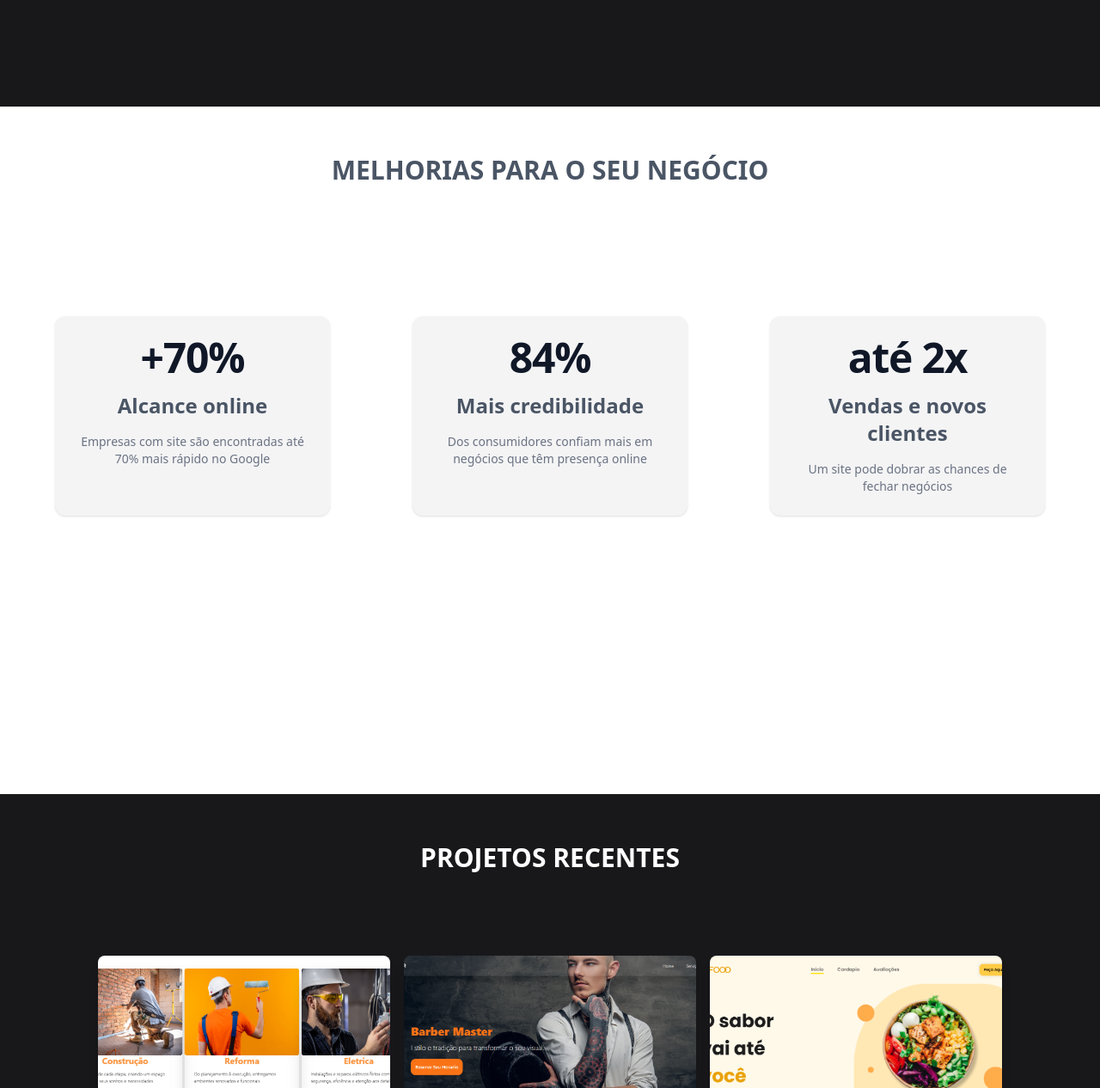
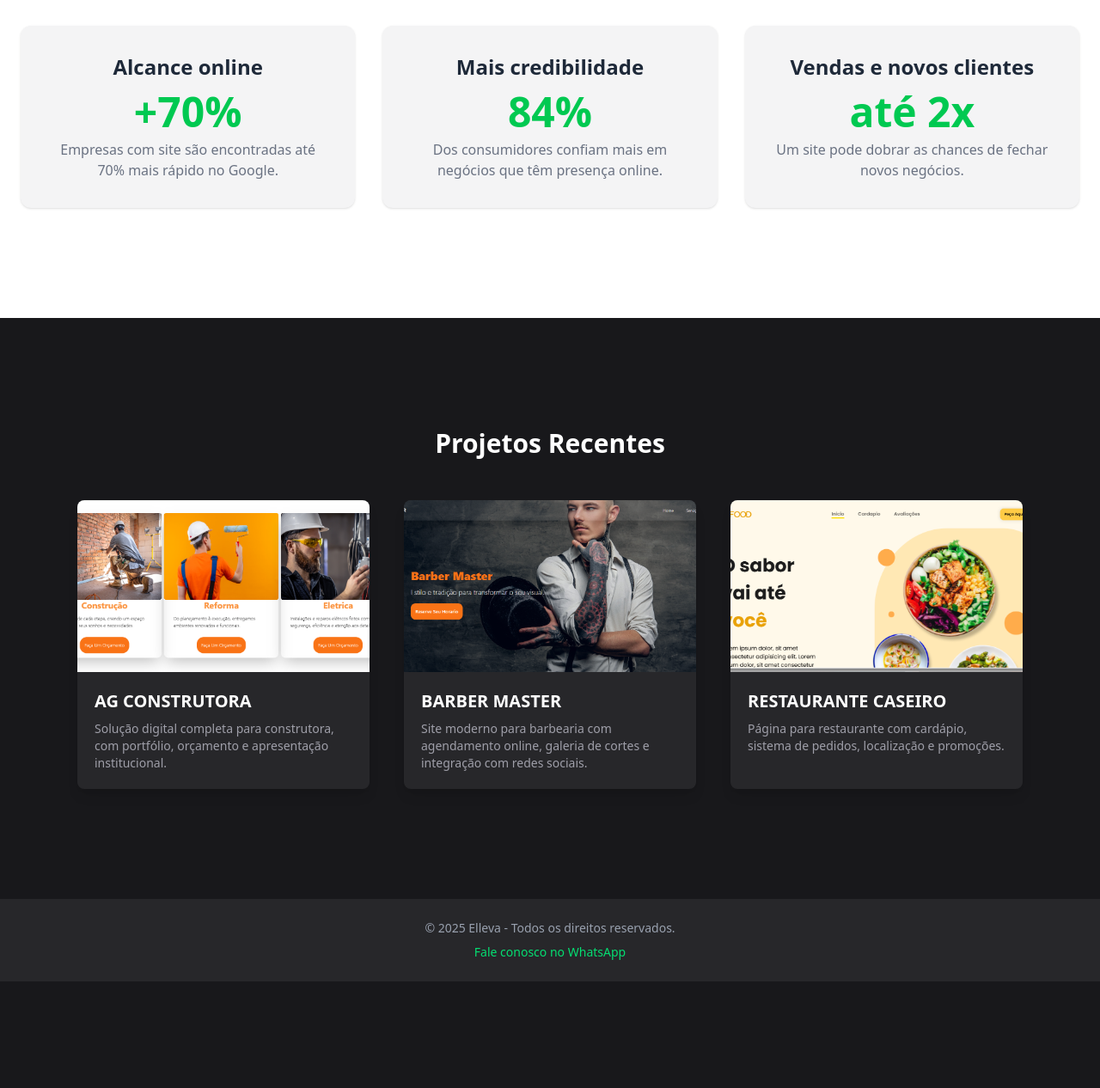
Before and after one commit to Anzinn7/ellevadigital, a plain HTML site: page index.html in a window 1280 px wide. Shown: the part 676-1942 px from the top of the page at 86% size. After the commit the page ends 1818 px from the top, so only its background shows below. Drawn offline with nearby package versions, Linux system fonts and the light colour scheme.

Commit message:
Atualização do site

```diff
--- a/index.html
+++ b/index.html
@@ -1,20 +1,39 @@
 <!DOCTYPE html>
-<html lang="en">
+<html lang="pt-BR">
 <head>
   <meta charset="UTF-8">
   <meta name="viewport" content="width=device-width, initial-scale=1.0">
+  <title>Elleva | Criação de Sites e Soluções Digitais</title>
+  <meta name="description" content="A Elleva cria sites modernos e otimizados para ajudar seu negócio a crescer. Design que converte, código que impulsiona.">
   <script src="https://cdn.jsdelivr.net/npm/@tailwindcss/browser@4"></script>
-    <title>Elevva</title>
-    <!-- Alpine.js para menu mobile -->
   <script src="https://cdn.jsdelivr.net/npm/alpinejs@3.x.x/dist/cdn.min.js" defer></script>
+  <style>
+    html {
+      scroll-behavior: smooth;
+    }
+  </style>
 </head>
-<body class="w-full h-[100dvh] bg-zinc-900 text-white">
-    <div id="container" class="w-full h-full">
-        <!-- Header responsivo -->
-        <header x-data="{ open: false }" class="w-full h-[70px] flex justify-between items-center px-4 bg-zinc-800 relative">
+<body class="bg-zinc-900 text-white font-sans min-h-screen flex flex-col">
+
+  <!-- Header -->
+  <header x-data="{ open: false }" class="w-full h-[70px] flex justify-between items-center px-4 bg-zinc-800 fixed top-0 z-50 shadow-md">
     <h3 class="text-xl font-bold tracking-widest">ELLEVA</h3>
-            <!-- Botão menu mobile -->
-            <button @click="open = !open" class="sm:hidden flex items-center justify-center p-2 rounded-md focus:outline-none focus:ring-2 focus:ring-white" aria-label="Abrir menu">
+    <nav :class="open ? 'flex' : 'hidden'" class="absolute top-[70px] left-0 w-full bg-zinc-900 flex-col items-center gap-4 py-4 sm:static sm:flex sm:flex-row sm:bg-transparent sm:w-auto sm:py-0 transition-all duration-300">
+      <a href="#sobrenos" class="block px-4 font-semibold py-2 hover:text-green-400 transition-colors">SOBRE NÓS</a>
+      <a href="#projetos" class="block px-4 font-semibold py-2 hover:text-green-400 transition-colors">PROJETOS</a>
+      <a href="https://wa.me/5511962817390?text=Olá!%20Gostaria%20de%20um%20site%20para%20meu%20negócio."
+         target="_blank"
+         class="block sm:hidden bg-green-500 text-white px-4 py-2 rounded-lg hover:bg-green-600 transition-all">
+         WhatsApp
+      </a>
+    </nav>
+    <div class="flex items-center gap-2">
+      <a href="https://wa.me/5511962817390?text=Olá!%20Gostaria%20de%20um%20orçamento%20para%20meu%20site."
+         target="_blank"
+         class="hidden sm:flex bg-green-500 text-white px-4 py-2 rounded-lg hover:bg-green-600 transition-all duration-300">
+         Fale conosco
+      </a>
+      <button @click="open = !open" class="sm:hidden p-2 rounded-md focus:outline-none focus:ring-2 focus:ring-white">
         <svg x-show="!open" xmlns="http://www.w3.org/2000/svg" class="h-7 w-7" fill="none" viewBox="0 0 24 24" stroke="currentColor">
           <path stroke-linecap="round" stroke-linejoin="round" stroke-width="2" d="M4 8h16M4 16h16"/>
         </svg>
@@ -22,84 +41,77 @@
           <path stroke-linecap="round" stroke-linejoin="round" stroke-width="2" d="M6 18L18 6M6 6l12 12"/>
         </svg>
       </button>
-            <!-- Menu mobile -->
-            <nav :class="open ? 'flex' : 'hidden'" class="absolute top-[70px] left-0 w-full bg-zinc-900 flex-col items-center gap-4 py-4 sm:static sm:flex sm:flex-row sm:bg-transparent sm:w-auto sm:py-0 z-20 transition-all duration-300">
-                <a href="#sobrenos" class="block px-4 py-2 text-white hover:text-green-400 transition-colors">Sobre nós</a>
-                <a href="#projetos" class="block px-4 py-2 text-white hover:text-green-400 transition-colors">Projetos</a>
-            </nav>
+    </div>
   </header>
-        <!-- Main responsivo -->
-        <main class="w-full h-full flex flex-col sm:flex-row justify-center items-center gap-6 sm:gap-10 px-2 pt-8 sm:pt-0">
-            <div id="txt-prc" class="w-full max-w-[700px] h-auto flex flex-col justify-center items-center">
-                <h1 class="text-center text-[48px] xs:text-[64px] sm:text-[120px] font-semibold leading-tight">ELLEVA</h1>
-                <p class="text-center text-lg xs:text-xl sm:text-3xl font-extralight mt-2 sm:mt-4">
-                    o <span class="font-semibold text-zinc-400">Design</span> que converte o <span class="font-semibold text-green-400">Código</span> que inpulsiona
+
+  <!-- Hero -->
+  <main class="flex flex-col justify-center items-center text-center px-4 pt-32 pb-20 sm:pb-32">
+    <h1 class="text-[56px] sm:text-[120px] font-extrabold leading-tight">ELLEVA</h1>
+    <p class="text-xl sm:text-3xl font-light mt-4 max-w-2xl">
+      O <span class="font-semibold text-zinc-400">Design</span> que converte,
+      O <span class="font-semibold text-green-400">Código</span> que impulsiona.
     </p>
+  </main>
+
+  <!-- Sobre Nós -->
+  <section id="sobrenos" class="bg-white text-gray-700 py-20 sm:py-32 px-6">
+    <h3 class="text-3xl font-semibold text-center mb-12">Melhorias para o seu negócio</h3>
+    <div class="grid grid-cols-1 lg:grid-cols-3 gap-8 max-w-7xl mx-auto">
+      <div class="bg-zinc-100 rounded-xl p-8 text-center shadow hover:shadow-lg transition">
+        <h4 class="text-2xl font-semibold mb-3 text-gray-800">Alcance online</h4>
+        <p class="text-5xl font-bold text-green-500 mb-2">+70%</p>
+        <p class="text-gray-500">Empresas com site são encontradas até 70% mais rápido no Google.</p>
       </div>
-        </main>
-        <footer></footer>
+      <div class="bg-zinc-100 rounded-xl p-8 text-center shadow hover:shadow-lg transition">
+        <h4 class="text-2xl font-semibold mb-3 text-gray-800">Mais credibilidade</h4>
+        <p class="text-5xl font-bold text-green-500 mb-2">84%</p>
+        <p class="text-gray-500">Dos consumidores confiam mais em negócios que têm presença online.</p>
       </div>
-
-    <div id="sobrenos" class="w-full h-full bg-white">
-        <h3 class="text-2xl sm:text-3xl font-semibold text-gray-600 text-center p-8 sm:p-14">MELHORIAS PARA O SEU NEGÓCIO</h3>
-        <div class="bg-white py-10 sm:py-24 mx-auto">
-            <div class="mx-auto max-w-7xl px-4 sm:px-6 lg:px-8">
-                <dl class="grid grid-cols-1 gap-y-8 gap-x-0 sm:gap-x-8 sm:gap-y-16 text-center lg:grid-cols-3">
-                    <!-- Alcance online -->
-                    <div class="mx-auto flex max-w-xs flex-col gap-y-4 bg-zinc-100 rounded-xl p-6 shadow-sm">
-                        <dt class="text-base/7 font-semibold text-xl sm:text-2xl text-gray-600">Alcance online</dt>
-                        <dd class="order-first text-2xl sm:text-3xl font-semibold tracking-tight text-gray-900 sm:text-5xl">
-                            +70%
-                        </dd>
-                        <p class="text-sm text-gray-500">Empresas com site são encontradas até 70% mais rápido no Google</p>
-                    </div>
-                    <!-- Credibilidade -->
-                    <div class="mx-auto flex max-w-xs flex-col gap-y-4 bg-zinc-100 rounded-xl p-6 shadow-sm">
-                        <dt class="text-base/7 font-semibold text-xl sm:text-2xl text-gray-600">Mais credibilidade</dt>
-                        <dd class="order-first text-2xl sm:text-3xl font-semibold tracking-tight text-gray-900 sm:text-5xl">
-                            84%
-                        </dd>
-                        <p class="text-sm text-gray-500">Dos consumidores confiam mais em negócios que têm presença online</p>
-                    </div>
-                    <!-- Vendas e leads -->
-                    <div class="mx-auto flex max-w-xs flex-col gap-y-4 bg-zinc-100 rounded-xl p-6 shadow-sm">
-                        <dt class="text-base/7 font-semibold text-xl sm:text-2xl text-gray-600">Vendas e novos clientes</dt>
-                        <dd class="order-first text-2xl sm:text-3xl font-semibold tracking-tight text-gray-900 sm:text-5xl">
-                            até 2x
-                        </dd>
-                        <p class="text-sm text-gray-500">Um site pode dobrar as chances de fechar negócios</p>
-                    </div>
-                </dl>
+      <div class="bg-zinc-100 rounded-xl p-8 text-center shadow hover:shadow-lg transition">
+        <h4 class="text-2xl font-semibold mb-3 text-gray-800">Vendas e novos clientes</h4>
+        <p class="text-5xl font-bold text-green-500 mb-2">até 2x</p>
+        <p class="text-gray-500">Um site pode dobrar as chances de fechar novos negócios.</p>
       </div>
     </div>
-    </div> <!-- Fim Sobre Nós -->
+  </section>
 
-    <div id="projetos" class="w-full h-full bg-zinc-900 flex flex-col items-center text-white">
-        <h3 class="text-2xl sm:text-3xl font-semibold text-white text-center p-8 sm:p-14">PROJETOS RECENTES</h3>
-        <div class="w-full flex flex-col sm:flex-row justify-center items-center gap-6 sm:gap-4 p-4 sm:p-10">
-            <div class="w-full max-w-[340px] h-[420px] bg-zinc-800 rounded-lg hover:scale-105 transition-all duration-300 mb-6 sm:mb-0 shadow-lg">
-                <img src="assets/projeto1.png" alt="Projeto 1" class="w-full h-[200px] object-cover rounded-t-lg">
-                <div class="p-4">
-                    <h4 class="text-lg sm:text-xl font-semibold mb-2">AG CONSTRUTORA</h4>
-                    <p class="text-sm text-zinc-400">Solução digital completa para construtora, com portfólio de obras, formulário de orçamento e apresentação institucional para conquistar novos clientes.</p>
+  <!-- Projetos -->
+  <section id="projetos" class="bg-zinc-900 text-white py-20 sm:py-32 px-6">
+    <h3 class="text-3xl font-semibold text-center mb-12">Projetos Recentes</h3>
+    <div class="flex flex-wrap justify-center gap-10">
+      <div class="bg-zinc-800 rounded-lg overflow-hidden shadow-lg hover:scale-105 transition w-[340px]">
+        <img src="assets/projeto1.png" alt="AG Construtora" class="w-full h-[200px] object-cover">
+        <div class="p-5">
+          <h4 class="text-xl font-semibold mb-2">AG CONSTRUTORA</h4>
+          <p class="text-sm text-zinc-400">Solução digital completa para construtora, com portfólio, orçamento e apresentação institucional.</p>
         </div>
       </div>
-            <div class="w-full max-w-[340px] h-[420px] bg-zinc-800 rounded-lg hover:scale-105 transition-all duration-300 mb-6 sm:mb-0 shadow-lg">
-                <img src="assets/projeto2.png" alt="Projeto 2" class="w-full h-[200px] object-cover rounded-t-lg">
-                <div class="p-4">
-                    <h4 class="text-lg sm:text-xl font-semibold mb-2">BARBER MASTER</h4>
-                    <p class="text-sm text-zinc-400">Site moderno para barbearia, com agendamento online, galeria de cortes, apresentação da equipe e integração com redes sociais.</p>
+      <div class="bg-zinc-800 rounded-lg overflow-hidden shadow-lg hover:scale-105 transition w-[340px]">
+        <img src="assets/projeto2.png" alt="Barber Master" class="w-full h-[200px] object-cover">
+        <div class="p-5">
+          <h4 class="text-xl font-semibold mb-2">BARBER MASTER</h4>
+          <p class="text-sm text-zinc-400">Site moderno para barbearia com agendamento online, galeria de cortes e integração com redes sociais.</p>
         </div>
       </div>
-            <div class="w-full max-w-[340px] h-[420px] bg-zinc-800 rounded-lg hover:scale-105 transition-all duration-300 shadow-lg">
-                <img src="assets/projeto3.png" alt="Projeto 3" class="w-full h-[200px] object-cover rounded-t-lg">
-                <div class="p-4">
-                    <h4 class="text-lg sm:text-xl font-semibold mb-2">RESTAURANTE CASEIRO</h4>
-                    <p class="text-sm text-zinc-400">Página para restaurante com cardápio atualizado, sistema de pedidos, localização no mapa e destaque para promoções e avaliações de clientes.</p>
+      <div class="bg-zinc-800 rounded-lg overflow-hidden shadow-lg hover:scale-105 transition w-[340px]">
+        <img src="assets/projeto3.png" alt="Restaurante Caseiro" class="w-full h-[200px] object-cover">
+        <div class="p-5">
+          <h4 class="text-xl font-semibold mb-2">RESTAURANTE CASEIRO</h4>
+          <p class="text-sm text-zinc-400">Página para restaurante com cardápio, sistema de pedidos, localização e promoções.</p>
         </div>
       </div>
     </div>
-    </div><!-- Fim Projetos Recentes -->
+  </section>
+
+  <!-- Footer -->
+  <footer class="bg-zinc-800 py-6 text-center text-sm text-gray-400">
+    <p>© 2025 Elleva - Todos os direitos reservados.</p>
+    <a href="https://wa.me/5511962817390?text=Olá!%20Gostaria%20de%20falar%20sobre%20meu%20site."
+       target="_blank"
+       class="block mt-2 text-green-400 hover:underline">
+       Fale conosco no WhatsApp
+    </a>
+  </footer>
 
 </body>
 </html>
```
Lines whose indentation alone changed are shown as unchanged.
